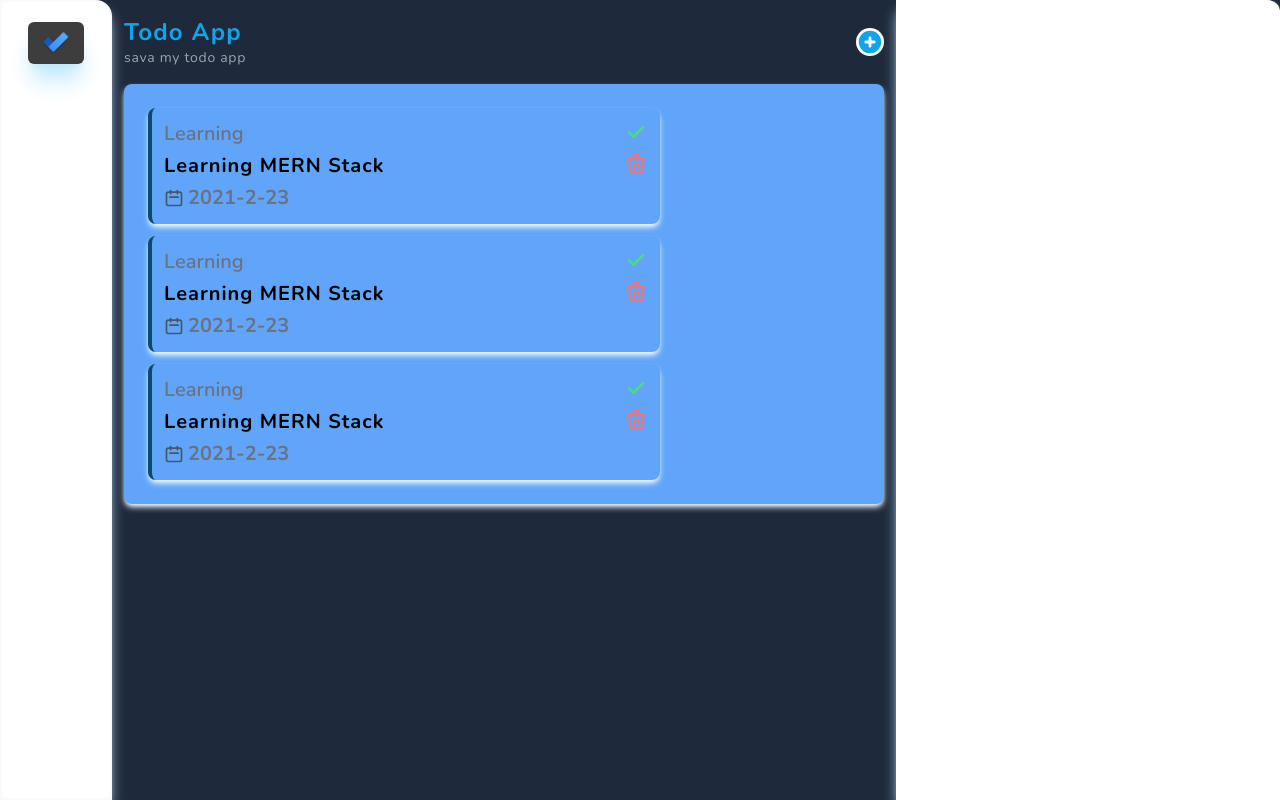
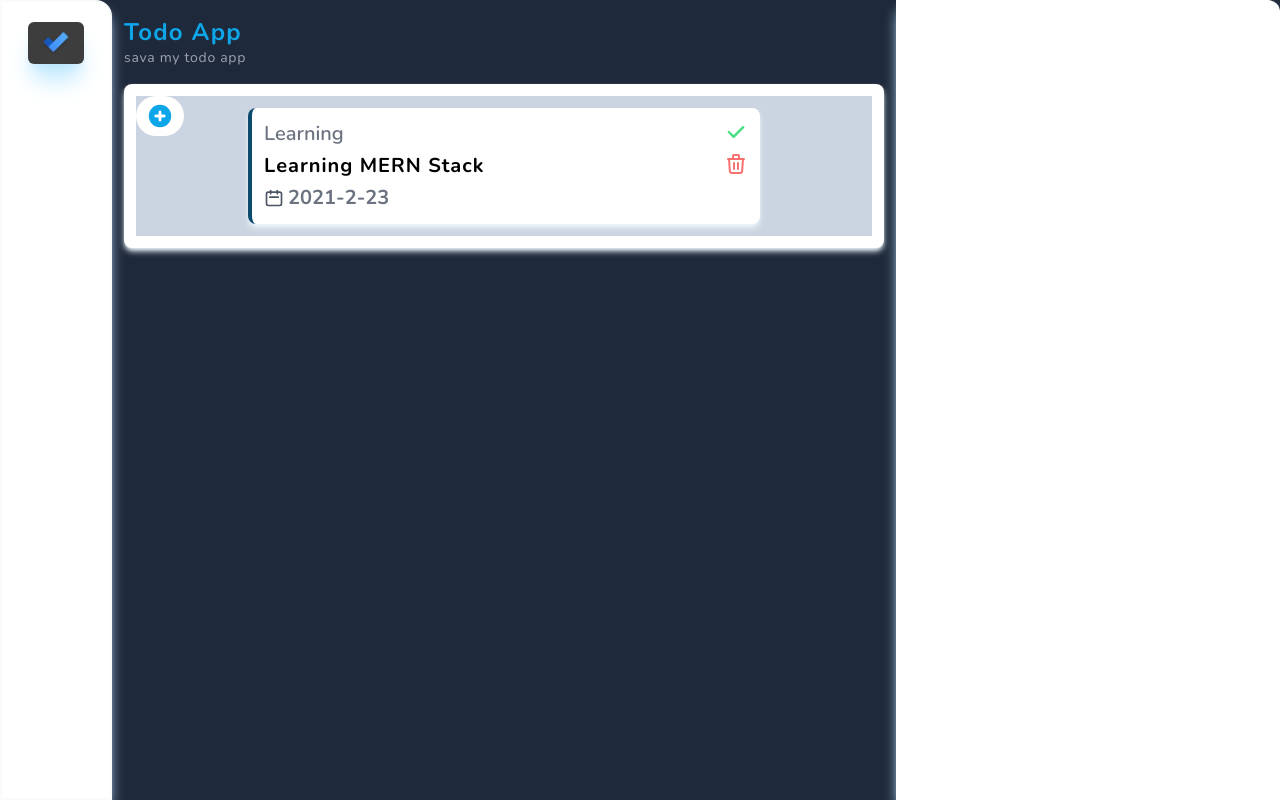
Before and after one commit to SubairMohamed/todo-app, a React (Create React App) app: page / in a window 1280 px wide. Built offline with nearby package versions, Linux system fonts and the light colour scheme.

Commit message:
todo-eigth

```diff
--- a/src/components/Main/Main.jsx
+++ b/src/components/Main/Main.jsx
@@ -11,60 +11,20 @@ const Main = () => {
                     <h1 className="text-2xl font-bold tracking-wider text-sky-500">Todo App</h1>
                     <p className="text-sm text-gray-400 tracking-wider">sava my todo app</p>
                 </div>
-                <div className="bg-white rounded-full w-7  flex justify-center items-center  text-xl">
+            </header>
+
+            {/* Main */}
+            <main className="bg-blue-400 card-white relative">
+
+                <div className="bg-white rounded-full w-12 h-10 flex justify-center items-center text-xl absolute">
                     <button>
                         <PlusCircleIcon className='w-7 h-7 text-sky-500 rounded-full' />
                     </button>
                 </div>
-            </header>
-
-            {/* Main */}
-            <main className="bg-blue-400 card-white">
-                <div id='tasks'>
+                <div id='tasks' className='flex flex-col items-center justify-center bg-slate-300 px-4'>
 
                     {/* task one */}
-                    <div id='task' className='card-white border-l-4 border-sky-900 flex justify-between max-w-lg'>
-                        <div id='left-side'>
-                            <div id='category'>
-                                <h5 className='font-semibold text-gray-500'>Learning</h5>
-                            </div>
-                            <div id='content' className='mt-1'>
-                                <h1 className='text-xl font-bold tracking-wider'>Learning MERN Stack</h1>
-                                <div className='flex mt-1 gap-1 items-center'>
-                                    <CalendarIcon className='w-5 h-5 text-gray-600' />
-                                    <span className='text-md text-gray-500'>2021-2-23</span>
-                                </div>
-                            </div>
-                        </div>
-                        <div id='right-side' className='flex flex-col gap-2'>
-                            <CheckIcon className='w-6 h-6 cursor-pointer text-green-400' />
-                            <TrashIcon className='w-6 h-6 cursor-pointer text-red-400' />
-                        </div>
-                    </div>
-
-                    {/* task two  */}
-                    <div id='task' className='card-white border-l-4 border-sky-900 flex justify-between max-w-lg'>
-                        <div id='left-side'>
-                            <div id='category'>
-                                <h5 className='font-semibold text-gray-500'>Learning</h5>
-                            </div>
-                            <div id='content' className='mt-1'>
-                                <h1 className='text-xl font-bold tracking-wider'>Learning MERN Stack</h1>
-                                <div className='flex mt-1 gap-1 items-center'>
-                                    <CalendarIcon className='w-5 h-5 text-gray-600' />
-                                    <span className='text-md text-gray-500'>2021-2-23</span>
-                                </div>
-                            </div>
-                        </div>
-                        <div id='right-side' className='flex flex-col gap-2'>
-                            <CheckIcon className='w-6 h-6 cursor-pointer text-green-400' />
-                            <TrashIcon className='w-6 h-6 cursor-pointer text-red-400' />
-                        </div>
-                    </div>
-
-                    {/* task three */}
-
-                    <div id='task' className='card-white border-l-4 border-sky-900 flex justify-between max-w-lg'>
+                    <div id='task' className='card-white border-l-4 border-sky-900 flex justify-between max-w-lg w-full'>
                         <div id='left-side'>
                             <div id='category'>
                                 <h5 className='font-semibold text-gray-500'>Learning</h5>
--- a/src/index.css
+++ b/src/index.css
@@ -5,5 +5,5 @@
 @tailwind utilities;
 
 .card-white {
-    @apply m-3 px-3 py-3 rounded-lg text-black font-bold text-xl capitalize shadow-md shadow-sky-50;
+    @apply bg-white m-3 px-3 py-3 rounded-lg text-black font-bold text-xl capitalize shadow-md shadow-sky-50;
 }
```
